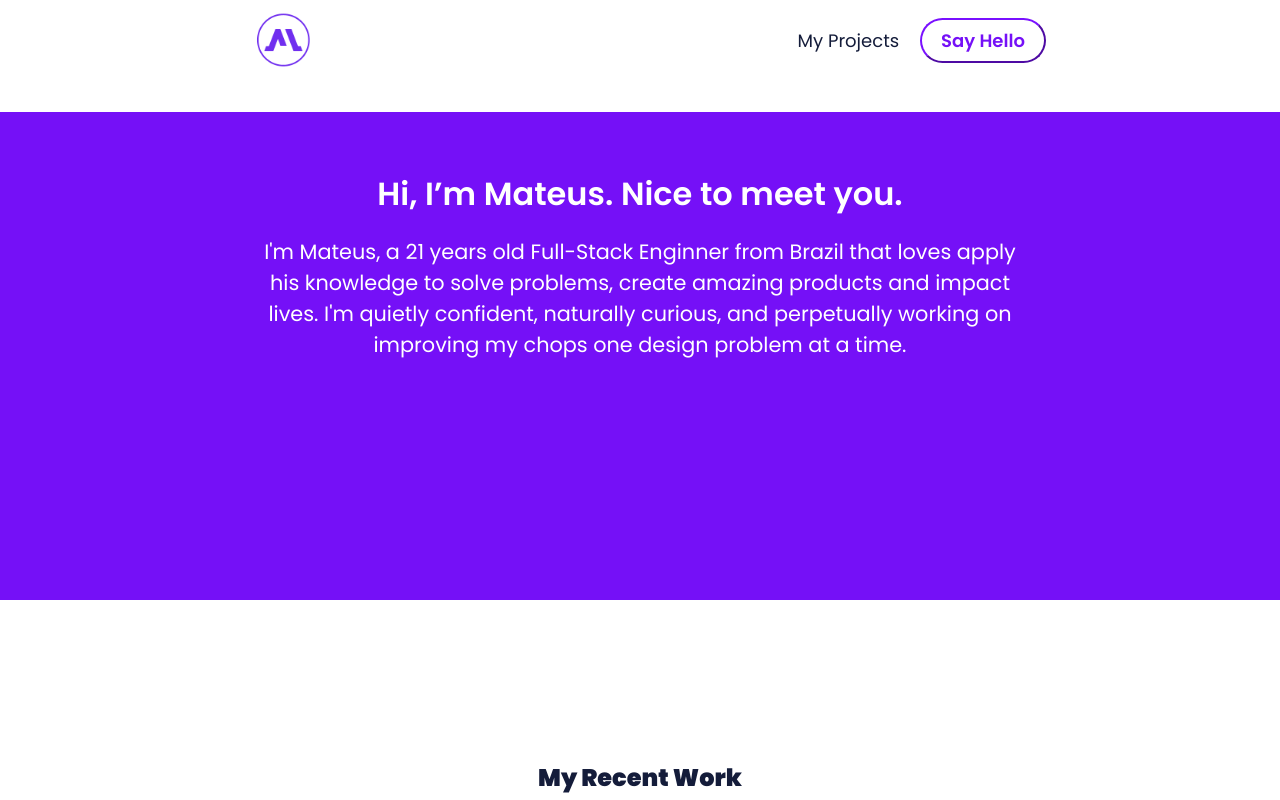
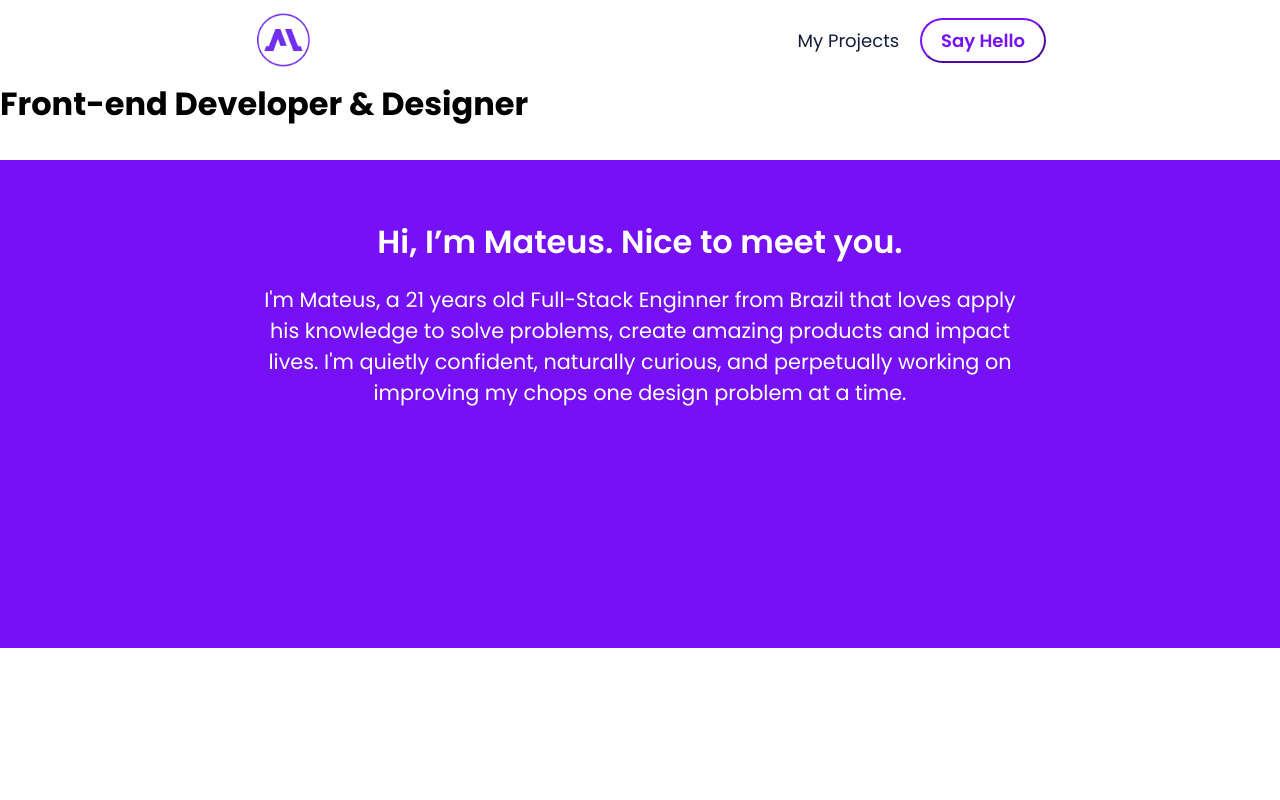
Before and after one commit to mateus2a/portfolio, a React (Create React App) app: page / in a window 1280 px wide. Shown: the top 800 px of the page. Built offline with nearby package versions, Linux system fonts and the light colour scheme.

Commit message:
chore: structure of Hero Section

```diff
--- a/src/App.js
+++ b/src/App.js
@@ -1,5 +1,6 @@
 import React, { Component } from 'react';
 import Header from './components/Header';
+import Hero from './components/Hero';
 import About from './components/About';
 import RecentWork from './components/RecentWork';
 import Footer from './components/Footer';
@@ -10,6 +11,7 @@ export default class App extends Component {
     return (
       <>
         <Header />
+        <Hero />
         <About />
         <RecentWork />
         <Footer />
--- /dev/null
+++ b/src/components/Hero/index.js
@@ -0,0 +1,12 @@
+import React, { Component } from 'react';
+import './index.css';
+
+export default class Hero extends Component {
+  render() {
+    return (
+      <div className="hero">
+        <h1 className="title-hero">Front-end Developer &#38; Designer</h1>
+      </div>
+    );
+  }
+}
```
Also changed, not shown: src/components/Hero/index.css (added).
